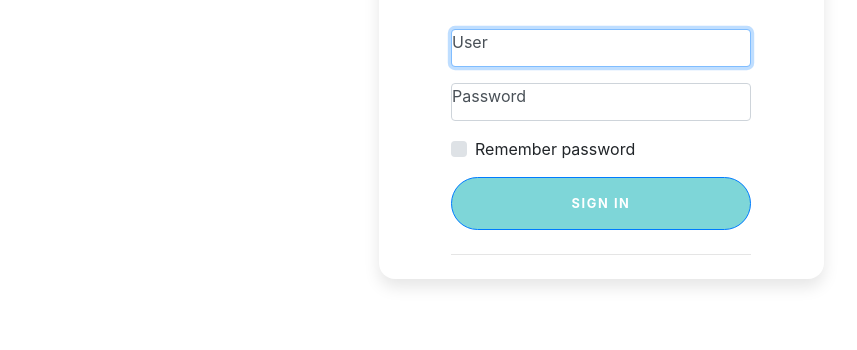
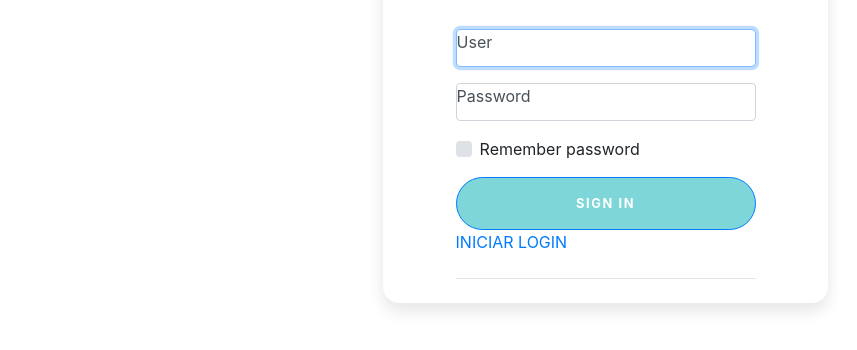
Before and after one commit to black-root/siemaApp, a plain HTML site: page frontend/Login/login.html in a window 1280 px wide. Shown: the part 180-530 px from the top of the page, without its empty margins (39-896 px from the left). Drawn offline with nearby package versions, Linux system fonts and the light colour scheme.

Commit message:
Prueba para consumir REST

```diff
--- /dev/null
+++ b/frontend/Login/js/login.js
@@ -0,0 +1,23 @@
+function iniciarLogin() {
+    var request = new XMLHttpRequest();
+    //var url = 'http://localhost:8080/SiemaApp-web/ws/profesionalsalud/usuario/' + username;
+
+    //request.open('GET', url, true);
+    request.open('GET', 'http://localhost:8080/SiemaApp-web/ws/profesionalsalud/', true);
+    request.setRequestHeader("Content-Type", "application/json");
+    request.onload = function () {
+        // Accesando a la data
+        var data = JSON.parse(this.response);
+
+        if (request.status >= 200 && request.status < 400) {
+            // data.forEach(movie => {
+            // console.log(movie.title);
+            // });
+            console.log('DATA:' + data);
+        } else {
+            console.log('error');
+        }
+    }
+
+    request.send();
+}
--- a/frontend/Login/login.html
+++ b/frontend/Login/login.html
@@ -14,11 +14,13 @@
     <script src="https://code.jquery.com/jquery-3.3.1.slim.min.js" integrity="sha384-q8i/X+965DzO0rT7abK41JStQIAqVgRVzpbzo5smXKp4YfRvH+8abtTE1Pi6jizo" crossorigin="anonymous"></script>
     <script src="https://cdnjs.cloudflare.com/ajax/libs/popper.js/1.14.3/umd/popper.min.js" integrity="sha384-ZMP7rVo3mIykV+2+9J3UJ46jBk0WLaUAdn689aCwoqbBJiSnjAK/l8WvCWPIPm49" crossorigin="anonymous"></script>
     <script src="https://stackpath.bootstrapcdn.com/bootstrap/4.1.3/js/bootstrap.min.js" integrity="sha384-ChfqqxuZUCnJSK3+MXmPNIyE6ZbWh2IMqE241rYiqJxyMiZ6OW/JmZQ5stwEULTy" crossorigin="anonymous"></script>
+    <script src="./js/login.js"></script>
 </head>
 
 <body>
+
     <div class="container">
-        <div class="row">
+        <div class="row">c
             <div class="col-sm-9 col-md-7 col-lg-5 mx-auto">
                 <div class="card card-signin my-5">
                     <div class="center " ><img data-type="image" style="width: 300px; height: 100px;" src="assets/img/logo.png" class="c12672" />
@@ -28,6 +30,7 @@
                             <div class="form-label-group"><input type="password" id="inputPassword" placeholder="Password" required="" class="form-control" /><label for="inputPassword">Password</label></div>
                             <div class="custom-control custom-checkbox mb-3"><input type="checkbox" id="customCheck1" class="custom-control-input" /><label for="customCheck1" class="custom-control-label">Remember password</label></div><button type="submit"
                                 class="btn btn-lg colorPropio btn-primary btn-block text-uppercase">Sign in</button>
+                                <a id="myLink" href="#" onclick="iniciarLogin();">INICIAR LOGIN</a>
                             <hr class="my-4" />
                         </form>
                     </div>
@@ -35,6 +38,7 @@
             </div>
         </div>
     </div>
+
 </body>
 
 </html>
```
